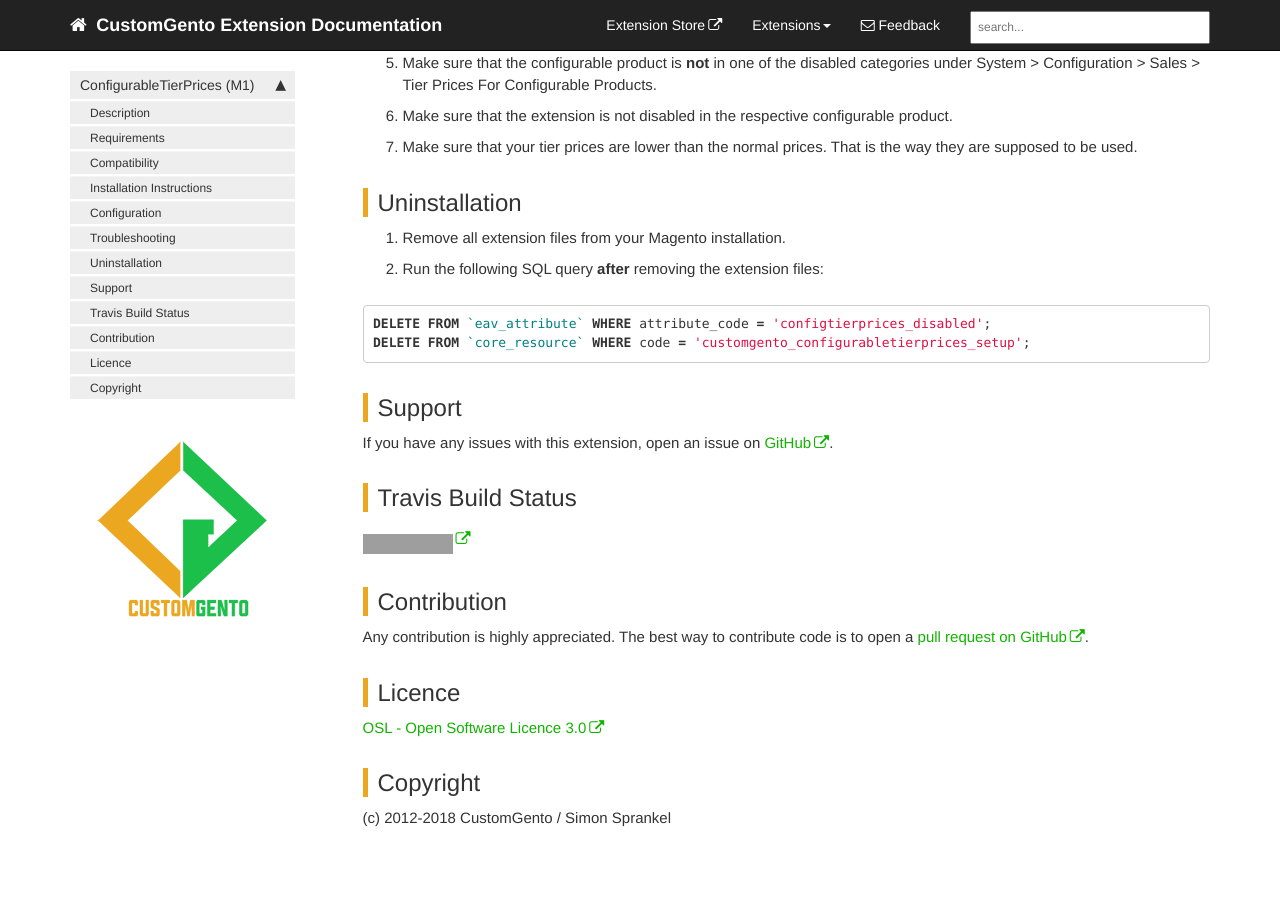
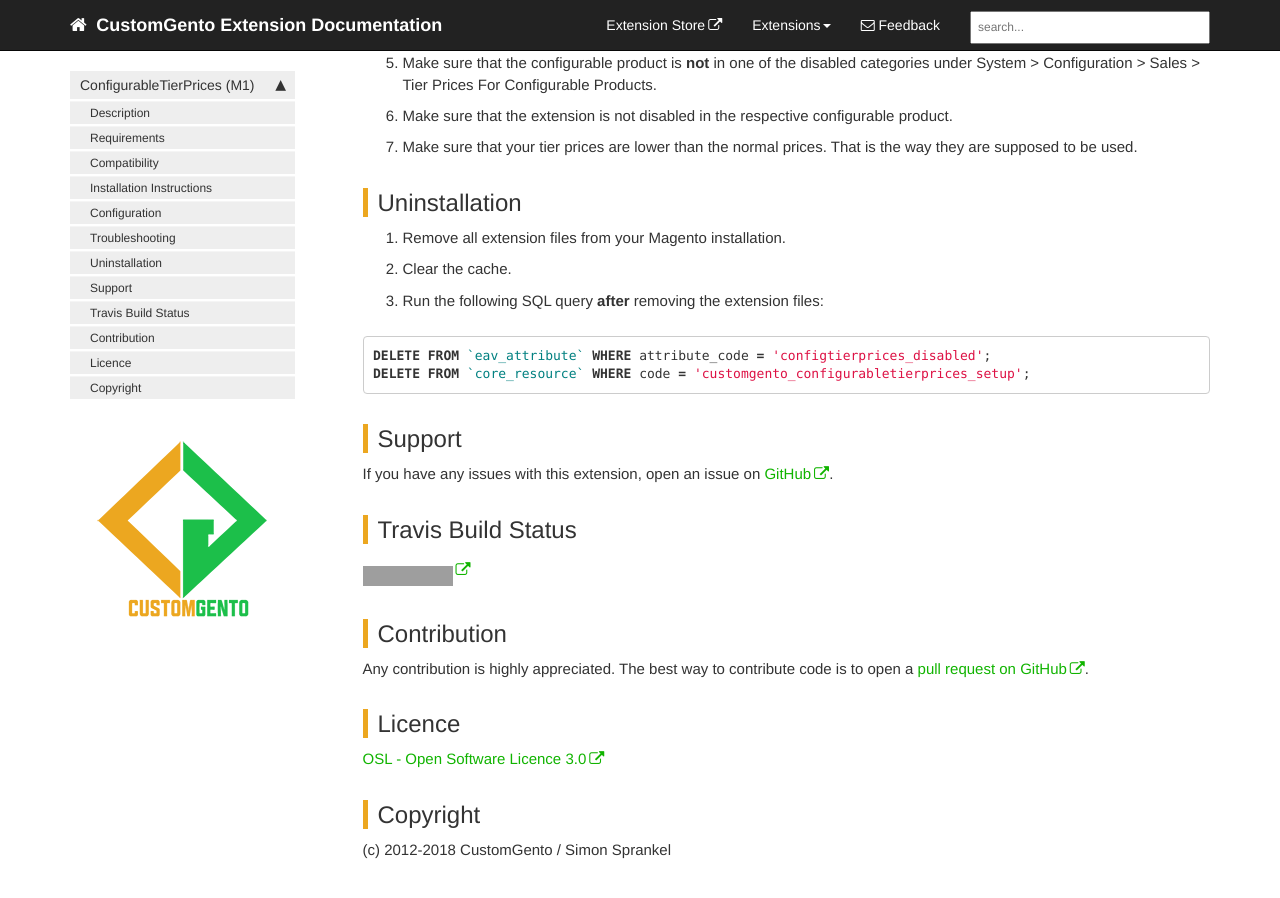
Before and after one commit to customgento/docs, a Jekyll site: the page built from pages/tier-prices-for-configurable-products-m1.md, in a window 1280 px wide and 900 px high, scrolled down 2779 px. Built offline with Jekyll 4.4.1, drawn with Linux system fonts in a browser that asks for light colours; nearby versions of some CDN libraries; comment, search, counter and statistics services are not loaded; grey boxes are pictures that could not be loaded.

Commit message:
added cache clear command during uninstallation, CTPM1

````diff
--- a/pages/tier-prices-for-configurable-products-m1.md
+++ b/pages/tier-prices-for-configurable-products-m1.md
@@ -61,7 +61,8 @@ Therefore, you can set the attribute `configtierprices_disabled` / "Disable Tier
 
 ## Uninstallation
 1. Remove all extension files from your Magento installation.
-2. Run the following SQL query **after** removing the extension files:
+2. Clear the cache.
+3. Run the following SQL query **after** removing the extension files:
 
 ```sql
 DELETE FROM `eav_attribute` WHERE attribute_code = 'configtierprices_disabled';
````
